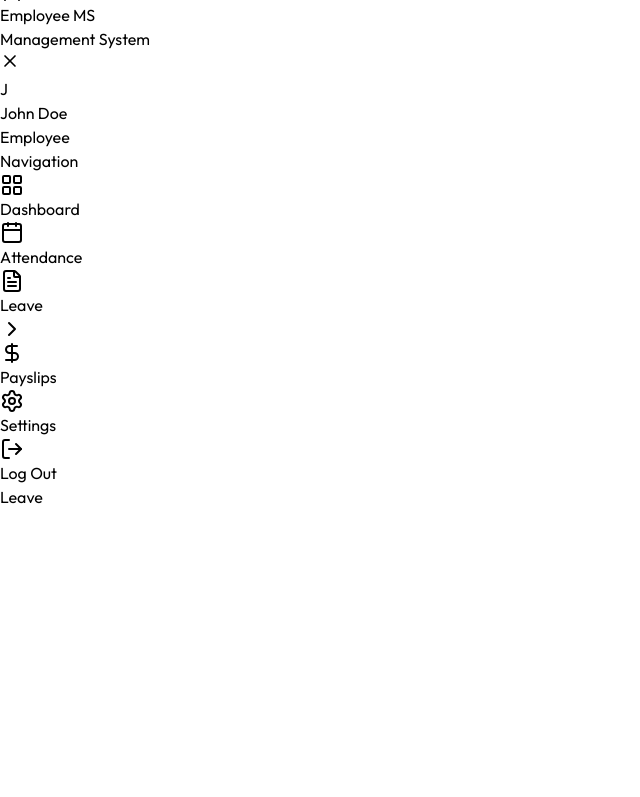
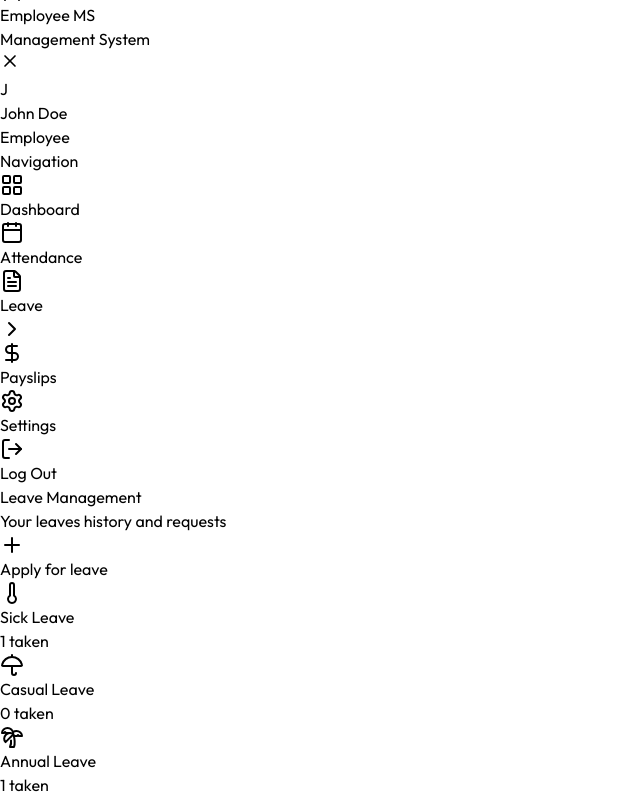
Before and after one commit to Bri-igbt/Employee_Management_Systems, a React (Vite) app in the folder client/: page /leave in a window 1280 px wide. Shown: the part 553-1350 px from the top of the page, without its empty margins (0-640 px from the left). Before the commit the page ends 1062 px from the top, so only its background shows below. Built offline with nearby package versions, Linux system fonts and the light colour scheme.

Commit message:
Leave Page UI

```diff
--- a/client/src/pages/Leave.jsx
+++ b/client/src/pages/Leave.jsx
@@ -1,6 +1,76 @@
+import { useCallback, useEffect, useState } from "react"
+import { dummyLeaveData } from "../assets/assets.jsx";
+import Loading from "../components/Loading.jsx";
+import { PalmtreeIcon, PlusIcon, ThermometerIcon, UmbrellaIcon } from 'lucide-react'
+
 const Leave = () => {
+    const [leaves, setLeaves] = useState([]);
+    const [loading, setLoading] = useState(true);
+    const [showModal, setShowModal] = useState(false);
+    const [isDeleted, setIsDeleted] = useState(false);
+
+    const isAdmin = false;
+    const fetchLeaves = useCallback(()=> {
+        setLeaves(dummyLeaveData)
+        setTimeout(()=> {
+            setLoading(false);
+        }, 1000);
+    }, [])
+
+    useEffect(()=> {
+        fetchLeaves()
+    }, [fetchLeaves])
+
+    if(loading) return <Loading />
+
+    const approvedLeaves = leaves.filter((l)=> l.status === 'APPROVED');
+    const sickCount = approvedLeaves.filter((l) => l.type === "SICK").length;
+    const casualCount = approvedLeaves.filter((l)=> l.type === "CASUAL").length;
+    const annualCount = approvedLeaves.filter((l) => l.type === "ANNUAL").length;
+
+    const leaveStats = [
+        { label: "Sick Leave", value: sickCount, icon: ThermometerIcon },
+        { label: "Casual Leave", value: casualCount, icon: UmbrellaIcon},
+        { label: "Annual Leave", value: annualCount, icon: PalmtreeIcon },
+    ]
+
     return (
-        <div>Leave</div>
+        <div className="animate-fade-in">
+            <div className="flex flex-col sm:flex-row justify-between items-start sm:items-center gap-4 mb-8">
+                <div>
+                    <h1>Leave Management</h1>
+                    <p>{isAdmin ? "Manage leave applications" : "Your leaves history and requests"}</p>
+                </div>
+
+                {!isAdmin && !isDeleted && (
+                    <button onClick={()=> setShowModal(true)} className="btn-primary flex items-center gap-2 w-full sm:w-auto justify-center">
+                        <PlusIcon className="w-4 h-4"/>
+                        Apply for leave
+                    </button>
+                )}
+            </div>
+
+            {!isAdmin && (
+                <div className="grid grid-cols-1 sm:grid-cols-3 gap-4 sm:gap-5 mb-8">
+                    {leaveStats.map((s)=> (
+                        <div key={s.label} className="card card-hover p-5 sm:p-6 flex items-center gap-4 relative group">
+                            <div className="absolute left-0 top-0 bottom-0 w-1 rounded-r-full bg-slate-500/70 group-hover:bg-orange-500/70"/>
+
+                            <div className="p-3 bg-slate-100 rounded-lg group-hover:bg-orange-50 transition-colors duration-200">
+                                <s.icon className="w-5 h-5 text-slate-600 group-hover:text-orange-600 transition-colors duration-200" />
+                            </div>
+
+                            <div>
+                                <p className="text-sm text-slate-500">{s.label}</p>
+                                <p className="text-2xl font-bold text-slate-900 tracking-tight">
+                                    {s.value} <span className="text-sm font-normal text-slate-400">taken</span>
+                                </p>
+                            </div>
+                        </div>
+                    ))}
+                </div>
+            )}
+        </div>
     )
 }
 
```
Also changed, not shown: client/src/components/leave/LeaveHistory.jsx (added, +76 -0 lines).
